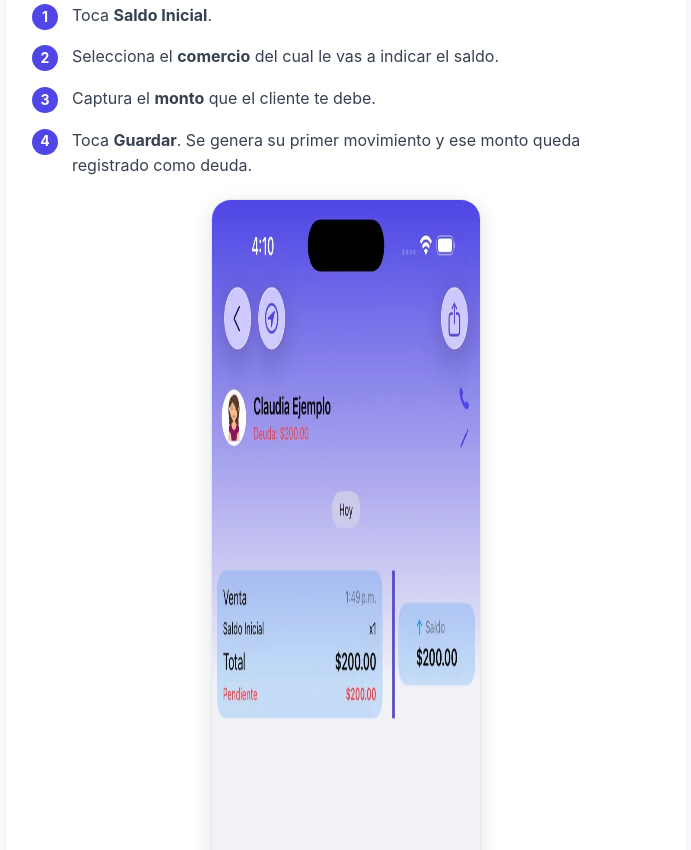
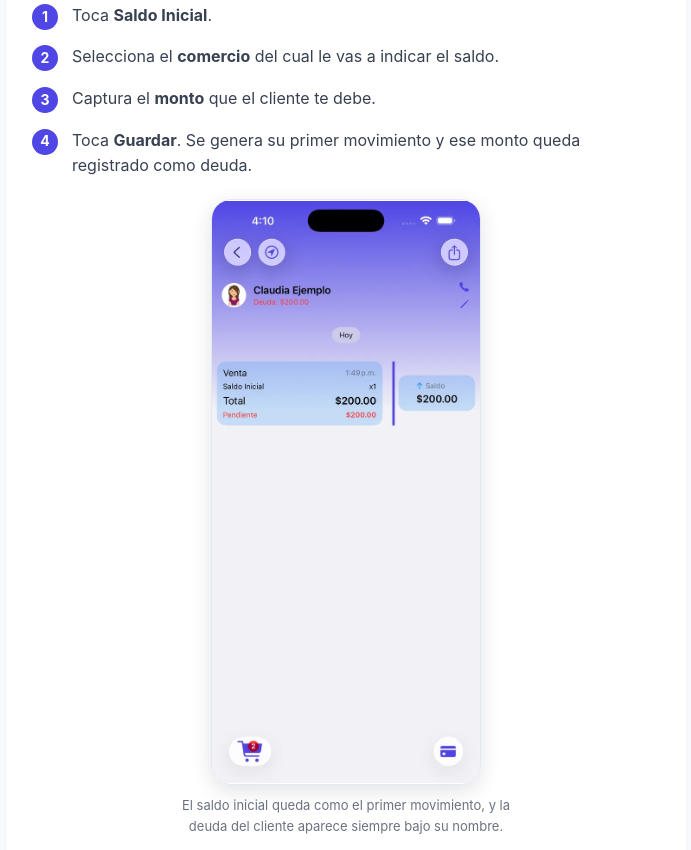
Before and after one commit to holachavini/vendemas-app, a plain HTML site: page guias/clientes-saldo-inicial-ventas.html in a window 1280 px wide. Shown: the part 1239-2089 px from the top of the page, without its empty margins (294-985 px from the left). Drawn offline with Linux system fonts and the light colour scheme.

Commit message:
Corrige la deformación de las capturas en la guía de clientes
El atributo height del HTML se imponía sobre el CSS y estiraba las imágenes a lo
alto. Se agrega height:auto y aspect-ratio para conservar la proporción original.

Co-Authored-By: Claude Opus 5 <noreply@anthropic.com>
Claude-Session: https://claude.ai/code/session_01QN51jZJW1yZ49tTjkYJ9Nn

```diff
--- a/guias/clientes-saldo-inicial-ventas.html
+++ b/guias/clientes-saldo-inicial-ventas.html
@@ -34,7 +34,7 @@
   .destacado h2 { color:#fff; }
   .destacado p { color:rgba(255,255,255,.93); }
   figure { margin:20px 0 0; }
-  figure img { display:block; width:100%; max-width:270px; margin:0 auto; border-radius:20px; border:1px solid #E6E8F0; box-shadow:0 6px 20px rgba(31,35,51,.13); }
+  figure img { display:block; width:100%; height:auto; max-width:270px; aspect-ratio:620/1347; object-fit:contain; margin:0 auto; border-radius:20px; border:1px solid #E6E8F0; box-shadow:0 6px 20px rgba(31,35,51,.13); }
   figcaption { font-size:13px; color:#6B7280; text-align:center; margin-top:10px; max-width:340px; margin-left:auto; margin-right:auto; }
   .figs { display:flex; flex-wrap:wrap; gap:22px; justify-content:center; }
   .figs figure { flex:1 1 230px; max-width:280px; margin-top:20px; }
```
